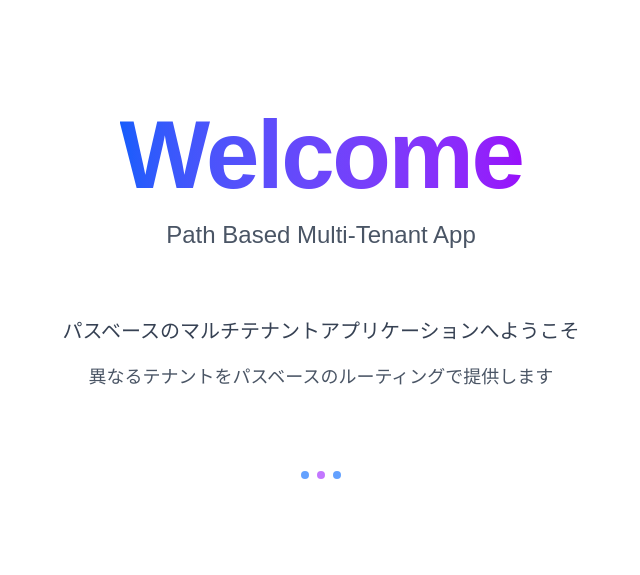
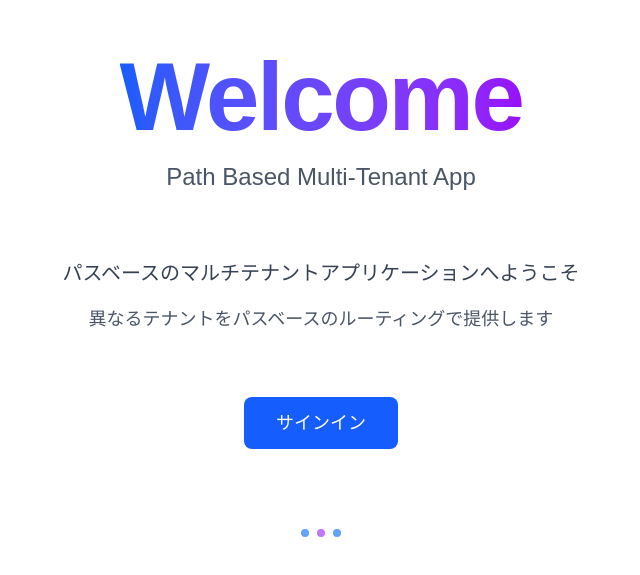
Before and after one commit to yolomiyaba/path-based-multi-tenant-app, a Next.js app: page / in a window 1280 px wide. Shown: the part 107-682 px from the top of the page, without its empty margins (319-959 px from the left). Built offline with nearby package versions, Linux system fonts and the light colour scheme.

Commit message:
Login button

```diff
--- a/src/app/page.tsx
+++ b/src/app/page.tsx
@@ -1,3 +1,5 @@
+import Link from "next/link";
+
 export default function Home() {
   return (
     <div className="flex flex-col items-center justify-center min-h-screen px-4 py-16">
@@ -24,6 +26,16 @@ export default function Home() {
           </p>
         </div>
 
+        {/* ログインボタン */}
+        <div className="pt-8">
+          <Link
+            href="/auth/signin"
+            className="inline-flex items-center justify-center px-8 py-3 text-lg font-medium text-white bg-blue-600 hover:bg-blue-700 focus:outline-none focus:ring-2 focus:ring-offset-2 focus:ring-blue-500 rounded-lg transition-colors"
+          >
+            サインイン
+          </Link>
+        </div>
+
         {/* 装飾的な要素 */}
         <div className="flex justify-center items-center gap-2 pt-12">
           <div className="w-2 h-2 bg-blue-500 rounded-full animate-pulse"></div>
```
